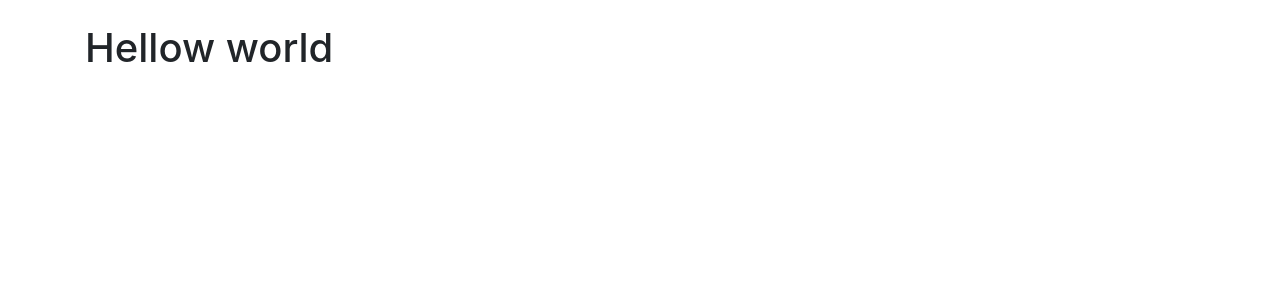
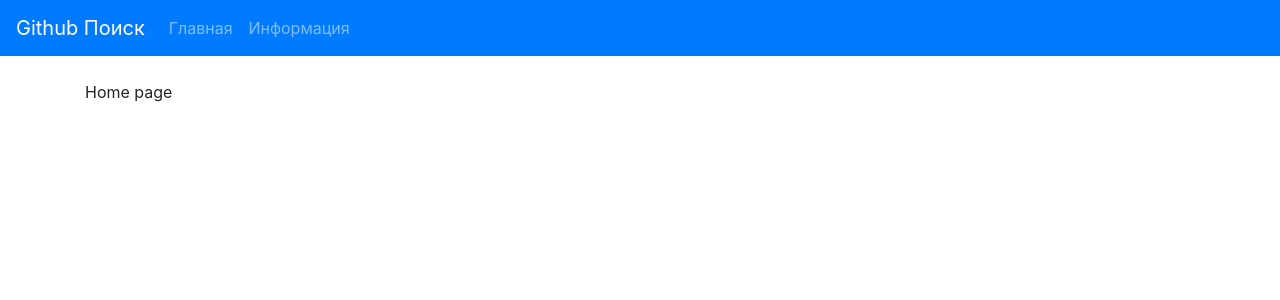
Before and after one commit to voloshchik/react-hooks-search-github, a React (Create React App) app: page / in a window 1280 px wide. Shown: the top 300 px of the page. Built offline with nearby package versions, Linux system fonts and the light colour scheme.

Commit message:
113  navigation

```diff
--- a/src/App.js
+++ b/src/App.js
@@ -1,12 +1,17 @@
-import React from 'react';
+import React from "react";
 
-import './App.css';
+import "./App.css";
+import Navbar from "./components/Navbar";
+import Home from "./pages/Home";
 
 function App() {
   return (
-    <div className="container pt-4">
-      <h1>Hellow world</h1>
-    </div>
+    <>
+    <Navbar/>
+      <div className="container pt-4">
+        <Home/>
+      </div>
+    </>
   );
 }
 
--- /dev/null
+++ b/src/components/Navbar.js
@@ -0,0 +1,23 @@
+import React from "react";
+
+const Navbar = () => {
+  return (
+    <div className="navbar navbar-dark bg-primary navbar-expand-lg">
+      <div className="navbar-brand">Github Поиск</div>
+      <ul className="navbar-nav">
+        <li className="nav-item">
+          <a className="nav-link" href="/">
+            Главная
+          </a>
+        </li>
+        <li className="nav-item">
+          <a className="nav-link" href="/">
+            Информация{" "}
+          </a>
+        </li>
+      </ul>
+    </div>
+  );
+};
+
+export default Navbar;
--- /dev/null
+++ b/src/pages/Home.js
@@ -0,0 +1,7 @@
+import React from "react";
+
+const Home = () => {
+  return <div>Home page</div>;
+};
+
+export default Home;
```
Also changed, not shown: src/pages/About.js (added, +11 -0 lines), src/pages/Profile.js (added, +11 -0 lines).
